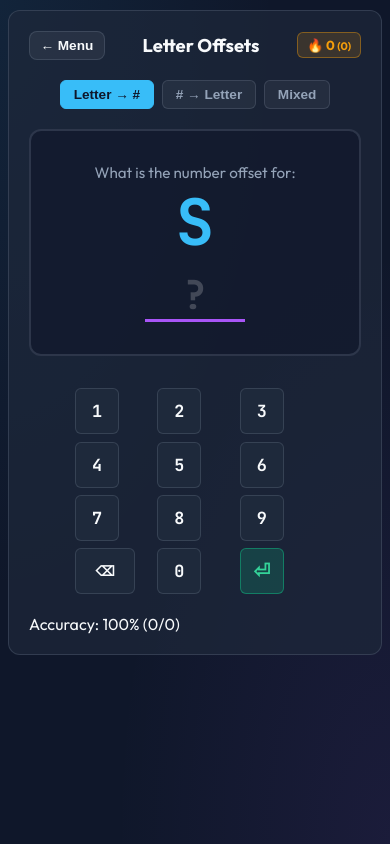
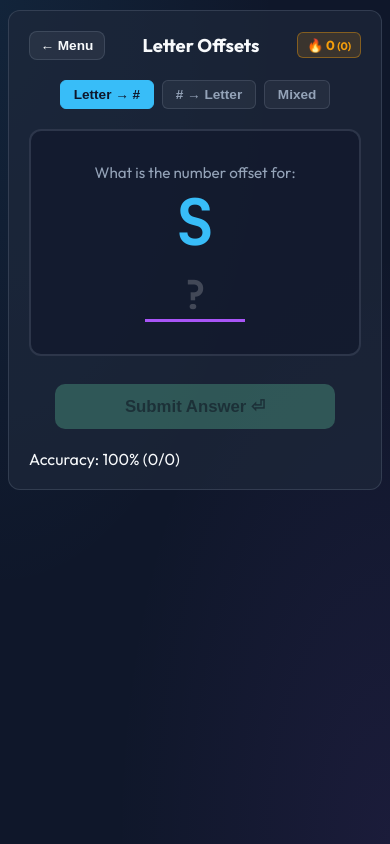
Before and after one commit to pnowell/codebusters, a React (Vite) app: page / in a window 390 px wide. Both pictures are taken after a click on the button "Letter Offsets". Built offline with nearby package versions, Linux system fonts and the light colour scheme.

Commit message:
Remove onscreen keypad from Letter Offsets and rely entirely on native mobile keyboard with numeric inputMode

```diff
--- a/src/components/drills/LetterOffsetDrill.tsx
+++ b/src/components/drills/LetterOffsetDrill.tsx
@@ -1,5 +1,5 @@
 import React, { useState, useEffect, useCallback, useRef } from 'react';
-import { offsetToLetter, ALPHABET } from '../../utils/ciphers';
+import { offsetToLetter } from '../../utils/ciphers';
 
 interface LetterOffsetDrillProps {
   onBack: () => void;
@@ -106,57 +106,37 @@ export const LetterOffsetDrill: React.FC<LetterOffsetDrillProps> = ({ onBack })
     setGhosts(prev => prev.filter(g => g.id !== id));
   };
 
-  const handleDigit = useCallback((digit: string) => {
-    if (promptType !== 'letter') return;
-    setInputVal(prev => (prev.length < 2 ? prev + digit : digit));
-    answerInputRef.current?.focus();
-  }, [promptType]);
-
-  const handleLetter = useCallback((char: string) => {
-    if (promptType !== 'number') return;
-    setInputVal(char);
-    answerInputRef.current?.focus();
-  }, [promptType]);
-
-  const handleBackspace = useCallback(() => {
-    setInputVal(prev => prev.slice(0, -1));
-    answerInputRef.current?.focus();
-  }, []);
-
-  // Physical Keyboard listener for global keypresses if input is not focused
+  // Global listener so typing immediately focuses the native input
   useEffect(() => {
     const handleKeyDown = (e: KeyboardEvent) => {
-      // If the answer input already has focus, its own handler works
       if (document.activeElement === answerInputRef.current) {
         return;
       }
-
       if (e.target instanceof HTMLInputElement || e.target instanceof HTMLTextAreaElement) {
         return;
       }
 
-      if (e.key === 'Backspace') {
-        e.preventDefault();
-        handleBackspace();
-      } else if (e.key === 'Enter') {
+      if (e.key === 'Enter') {
         e.preventDefault();
         confirmAnswer();
-      } else if (promptType === 'letter') {
-        if (e.key >= '0' && e.key <= '9') {
+      } else if (e.key === 'Backspace') {
         e.preventDefault();
-          handleDigit(e.key);
-        }
-      } else if (promptType === 'number') {
-        if (/^[a-zA-Z]$/.test(e.key)) {
+        setInputVal(prev => prev.slice(0, -1));
+        answerInputRef.current?.focus();
+      } else if (promptType === 'letter' && e.key >= '0' && e.key <= '9') {
         e.preventDefault();
-          handleLetter(e.key.toUpperCase());
-        }
+        setInputVal(prev => (prev.length < 2 ? prev + e.key : e.key));
+        answerInputRef.current?.focus();
+      } else if (promptType === 'number' && /^[a-zA-Z]$/.test(e.key)) {
+        e.preventDefault();
+        setInputVal(e.key.toUpperCase());
+        answerInputRef.current?.focus();
       }
     };
 
     window.addEventListener('keydown', handleKeyDown);
     return () => window.removeEventListener('keydown', handleKeyDown);
-  }, [confirmAnswer, handleBackspace, handleDigit, handleLetter, promptType]);
+  }, [confirmAnswer, promptType]);
 
   return (
     <div className="drill-container card-panel">
@@ -268,100 +248,16 @@ export const LetterOffsetDrill: React.FC<LetterOffsetDrillProps> = ({ onBack })
         </div>
       </div>
 
-      {/* On-screen Keypad */}
-      <div className="input-keypad-wrapper">
-        {promptType === 'letter' ? (
-          <div className="number-keypad">
-            {[1, 2, 3, 4, 5, 6, 7, 8, 9].map(n => (
-              <button
-                key={n}
-                type="button"
-                className="key-btn"
-                onClick={(e) => {
-                  (e.currentTarget as HTMLButtonElement).blur();
-                  handleDigit(n.toString());
-                }}
-              >
-                {n}
-              </button>
-            ))}
+      {/* Clean submit action using native keyboard */}
+      <div className="offset-submit-row">
         <button
           type="button"
-              className="key-btn special-btn"
-              onClick={(e) => {
-                (e.currentTarget as HTMLButtonElement).blur();
-                handleBackspace();
-              }}
-              title="Backspace"
+          className="btn-submit offset-confirm-btn"
+          onClick={confirmAnswer}
+          disabled={!inputVal}
         >
-              ⌫
+          Submit Answer ⏎
         </button>
-            <button
-              type="button"
-              className="key-btn"
-              onClick={(e) => {
-                (e.currentTarget as HTMLButtonElement).blur();
-                handleDigit('0');
-              }}
-            >
-              0
-            </button>
-            <button
-              type="button"
-              className="key-btn submit-btn"
-              onClick={(e) => {
-                (e.currentTarget as HTMLButtonElement).blur();
-                confirmAnswer();
-              }}
-              title="Confirm Answer (Enter)"
-            >
-              ⏎
-            </button>
-          </div>
-        ) : (
-          <div className="letter-keypad-with-actions">
-            <div className="letter-keypad">
-              {ALPHABET.split('').map(char => (
-                <button
-                  key={char}
-                  type="button"
-                  className={`key-btn ${inputVal === char ? 'selected-key' : ''}`}
-                  onClick={(e) => {
-                    (e.currentTarget as HTMLButtonElement).blur();
-                    handleLetter(char);
-                  }}
-                >
-                  {char}
-                </button>
-              ))}
-            </div>
-            <div className="keypad-confirm-row">
-              <button
-                type="button"
-                className="key-btn special-btn"
-                onClick={(e) => {
-                  (e.currentTarget as HTMLButtonElement).blur();
-                  handleBackspace();
-                }}
-                title="Backspace"
-              >
-                ⌫ Clear
-              </button>
-              <button
-                type="button"
-                className="key-btn submit-btn"
-                onClick={(e) => {
-                  (e.currentTarget as HTMLButtonElement).blur();
-                  confirmAnswer();
-                }}
-                disabled={!inputVal}
-                title="Confirm Answer (Enter)"
-              >
-                Confirm ⏎
-              </button>
-            </div>
-          </div>
-        )}
       </div>
 
       <div className="stats-footer">
--- a/src/index.css
+++ b/src/index.css
@@ -862,67 +862,19 @@ body {
   color: rgba(255, 255, 255, 0.2);
 }
 
-.number-keypad {
-  display: grid;
-  grid-template-columns: repeat(3, 1fr);
-  gap: 0.45rem;
-  max-width: 240px;
-  width: 100%;
+.offset-submit-row {
+  display: flex;
+  justify-content: center;
+  margin-top: 0.5rem;
 }
 
-.key-btn.submit-btn {
-  background: rgba(16, 185, 129, 0.2);
-  border-color: rgba(16, 185, 129, 0.5);
-  color: #34d399;
-  font-size: 1.25rem;
-}
-
-.key-btn.submit-btn:hover {
-  background: rgba(16, 185, 129, 0.35);
-  border-color: #10b981;
-}
-
-.letter-keypad-with-actions {
-  display: flex;
-  flex-direction: column;
-  align-items: center;
-  gap: 0.6rem;
-  max-width: 620px;
+.offset-confirm-btn {
   width: 100%;
-}
-
-.letter-keypad {
-  display: grid;
-  grid-template-columns: repeat(9, 1fr);
-  gap: 0.35rem;
-  width: 100%;
-}
-
-.keypad-confirm-row {
-  display: flex;
-  gap: 0.6rem;
-  width: 100%;
-  max-width: 320px;
-  justify-content: center;
-}
-
-.keypad-confirm-row .key-btn {
-  flex: 1;
-  max-width: none;
-  font-size: 0.95rem;
-}
-
-.key-btn.selected-key {
-  background: var(--accent-blue);
-  color: #0f172a;
-  border-color: var(--accent-blue);
-  font-weight: 800;
-}
-
-.input-keypad-wrapper {
-  display: flex;
-  justify-content: center;
-  margin-top: 0.75rem;
+  max-width: 280px;
+  padding: 0.75rem 1.5rem;
+  font-size: 1.05rem;
+  font-weight: 700;
+  border-radius: 10px;
 }
 
 .mode-selector {
```
Lines whose indentation alone changed are shown as unchanged.
